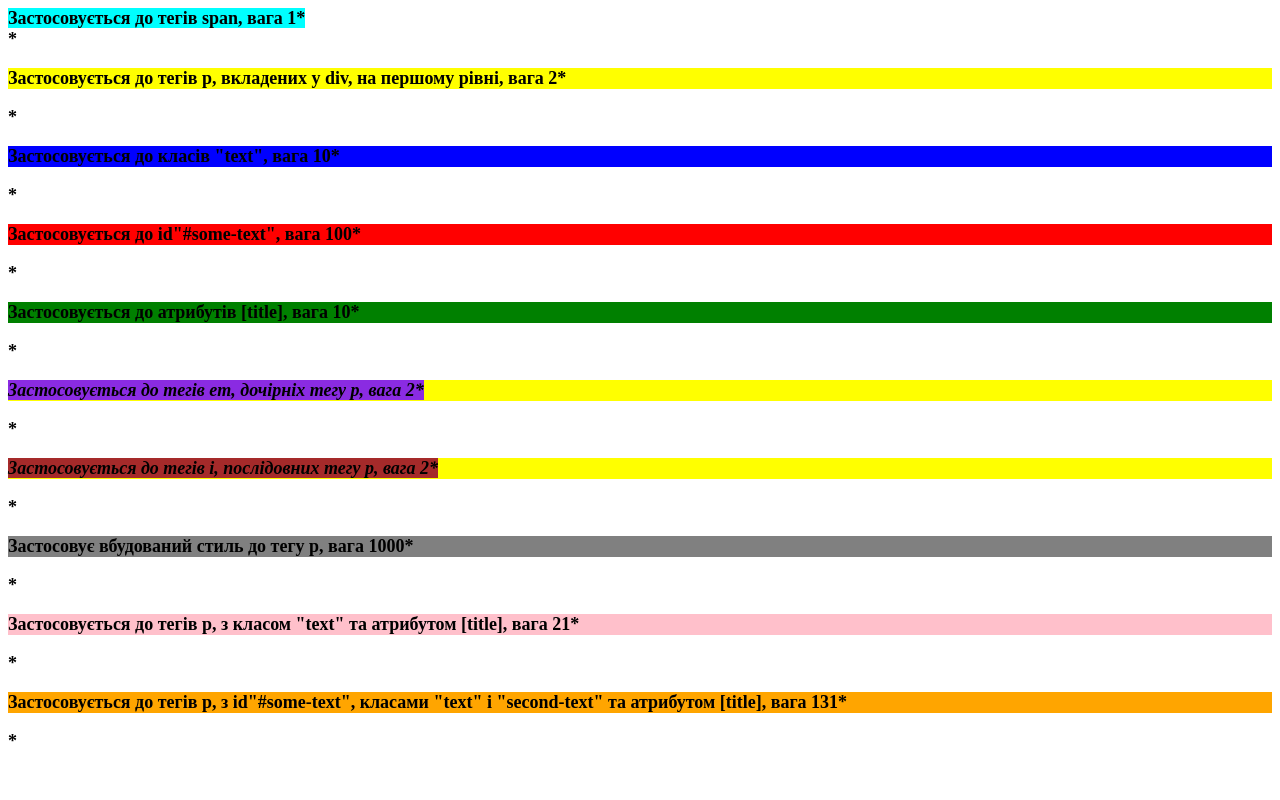
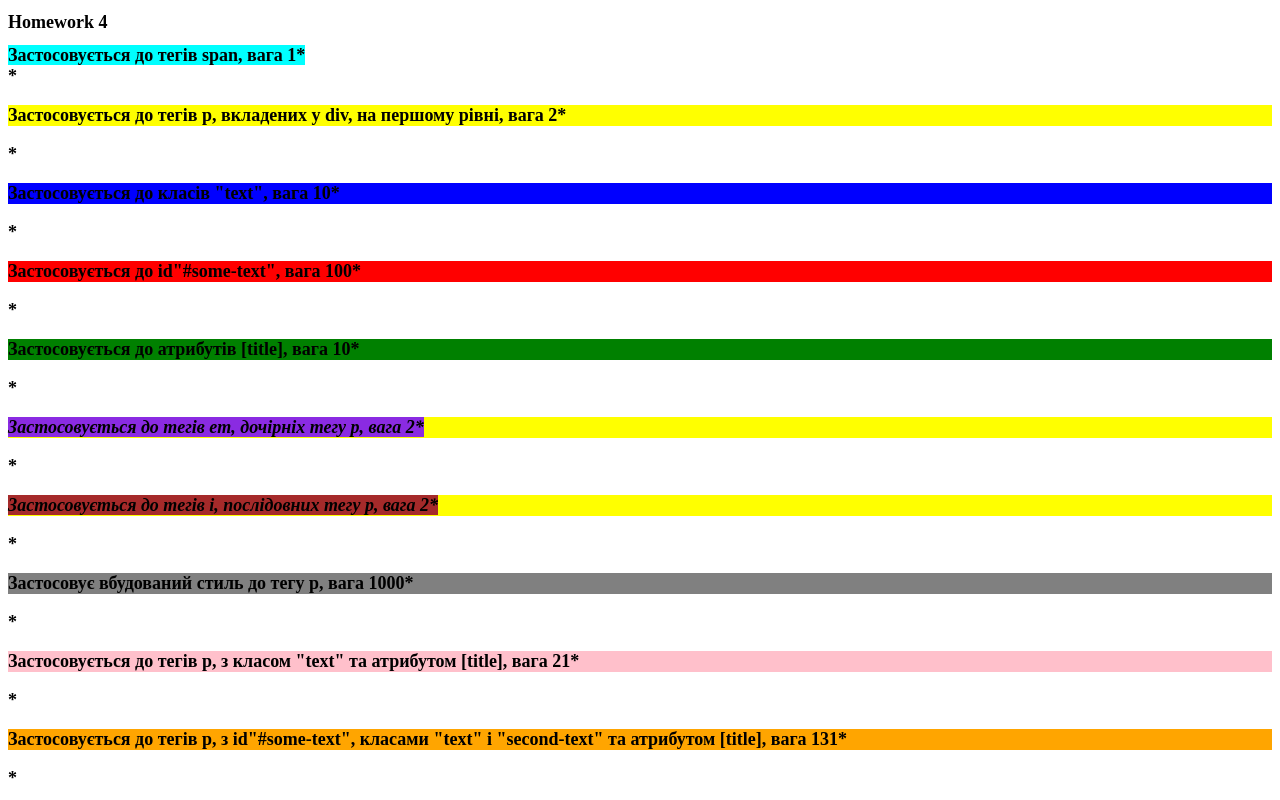
Before and after one commit to fedorovbodya/main-, a plain HTML site: page index.html in a window 1280 px wide. Drawn offline with Linux system fonts and the light colour scheme.

Commit message:
change TITLE document, add H1

```diff
--- a/index.html
+++ b/index.html
@@ -4,11 +4,12 @@
 <head>
     <meta charset="UTF-8">
     <meta name="viewport" content="width=device-width, initial-scale=1.0">
-    <title>Document</title>
+    <title>Homework 4</title>
     <link rel="stylesheet" href="style.css">
 </head>
 
 <body>
+    <h1>Homework 4</h1>
     <div>
         <span>Застосовується до тегів span, вага 1*</span><br>*
         <p>Застосовується до тегів p, вкладених у div, на першому рівні, вага 2*</p>*
```
